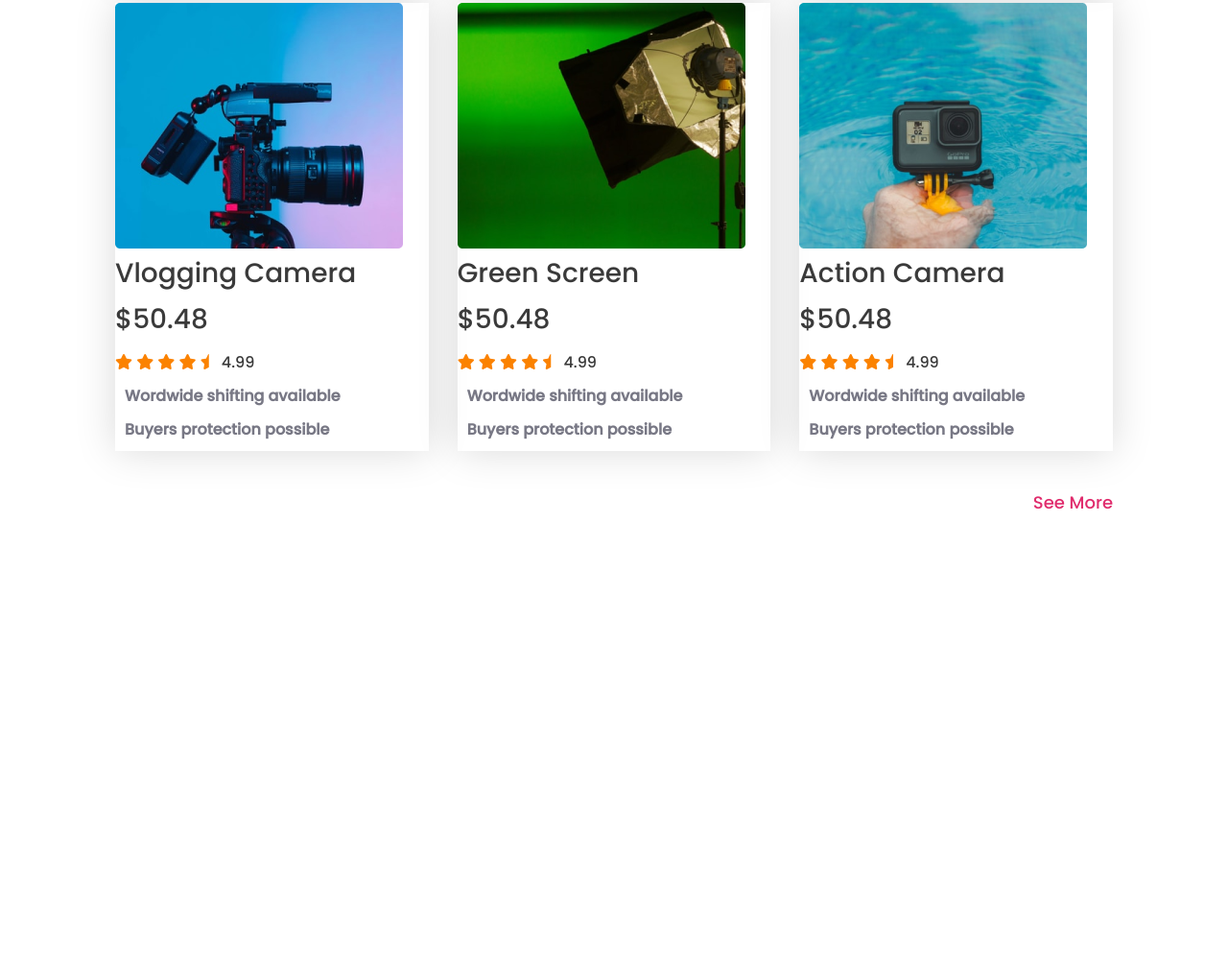
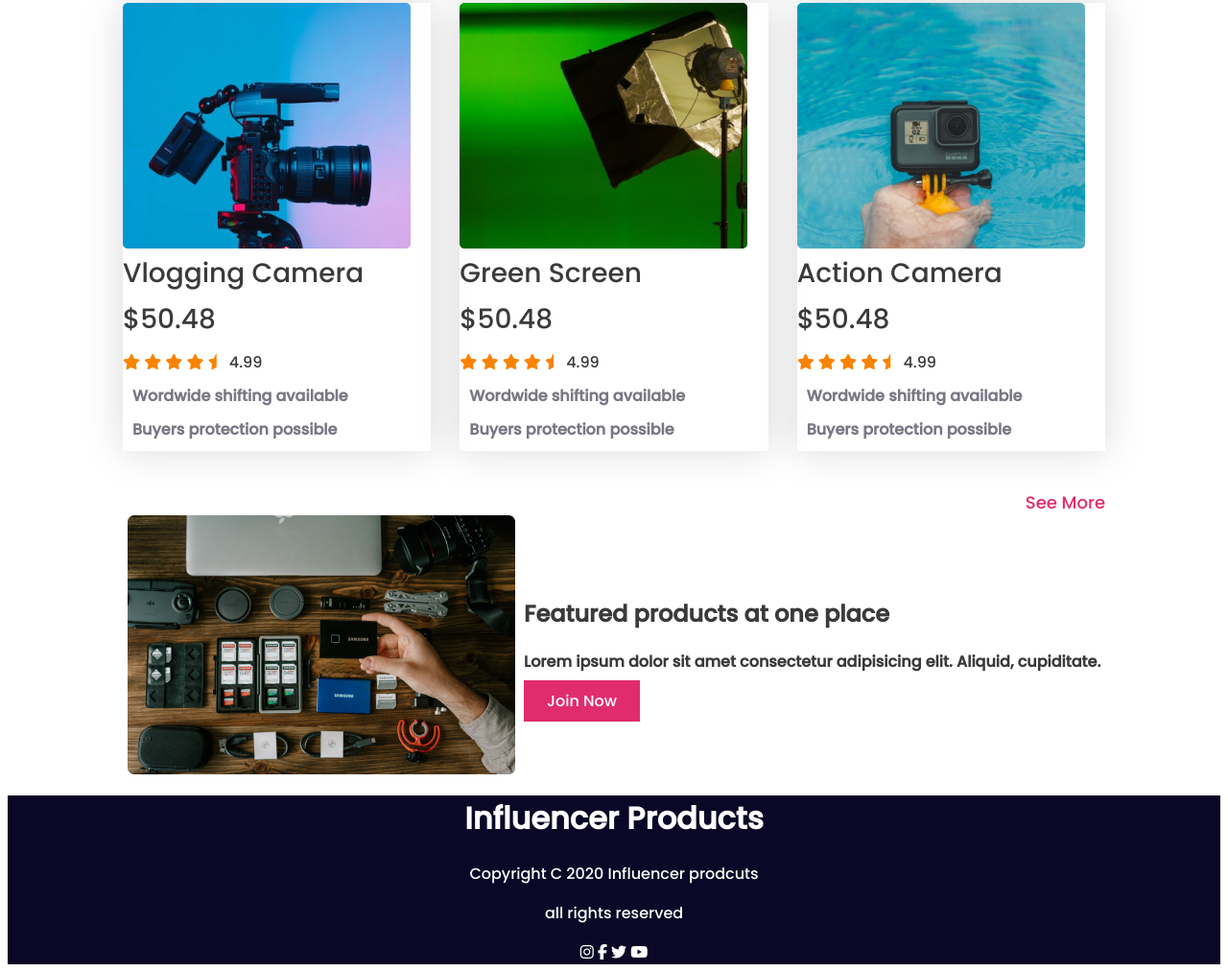
Before and after one commit to arefinnuman/influencer-products, a plain HTML site: page index.html in a window 1280 px wide. Shown: the part 2087-3100 px from the top of the page at 96% size. Before the commit the page ends 2632 px from the top, so only its background shows below. Drawn offline with Linux system fonts and the light colour scheme.

Commit message:
from macbook

```diff
--- a/index.html
+++ b/index.html
@@ -14,7 +14,7 @@
 
 <body>
     <!-- Heading Part -->
-    <header>
+    <header class="container">
         <div class="heading-title">
             <h3>Influencer Products</h3>
         </div>
@@ -30,7 +30,7 @@
     </header>
     <!-- Main Section -->
     <!-- Introduction Part -->
-    <main>
+    <main class="container">
         <section class="introduction-section">
             <div class="introduction-info half-width">
                 <h1>Starting your journey as Influencer</h1>
@@ -253,7 +253,33 @@
             <a class="see-more" href="">See More</a>
         </section>
 
+        <!-- Featured Products -->
+        <section>
+            <article class="featured-section">
+                <div class="featured-image">
+                    <img src="resources/images/gear.png" alt="">
+                </div>
+                <div class="featured-info ">
+                    <h2>Featured products at one place</h2>
+                    <p>Lorem ipsum dolor sit amet consectetur adipisicing elit. Aliquid, cupiditate.</p>
+                    <a href="">Join Now</a>
+                </div>
+            </article>
+        </section>
+
     </main>
+
+    <footer>
+        <h1>Influencer Products</h1>
+        <p>Copyright C 2020 Influencer prodcuts</p>
+        <p>all rights reserved</p>
+        <i class="fa-brands fa-instagram"></i>
+        <i class="fa-brands fa-facebook-f"></i>
+        <i class="fa-brands fa-twitter"></i>
+        <i class="fa-brands fa-youtube"></i>
+    </footer>
+
+
 </body>
 
 </html>
--- a/styles/style.css
+++ b/styles/style.css
@@ -8,6 +8,9 @@
 body {
     color: #3A3A3A;
     font-family: 'Poppins', sans-serif;
+}
+
+.container {
     margin-left: 120px;
     margin-right: 120px;
 }
@@ -169,3 +172,49 @@ nav a {
     color: #E02C6D;
     font-size: large;
 }
+
+/* --------------------------------------------
+               Collection Part
+--------------------------------------------- */
+
+.featured-section {
+    display: flex;
+    justify-content: space-around;
+    align-items: center;
+}
+
+.featured-image {
+    width: 404px;
+    height: 270px;
+}
+
+.featured-info h1 {
+    font-weight: 700;
+    font-size: 38px;
+}
+
+.featured-info p {
+    font-weight: 700;
+    font-size: 16px;
+}
+
+.featured-info a {
+    text-decoration: none;
+    color: white;
+    width: 196px;
+    height: 44px;
+    gap: 8px;
+    padding: 10px 24px;
+    background: #E02C6D;
+
+}
+
+/* --------------------------------------------
+               Footer Part
+--------------------------------------------- */
+footer {
+    margin: 0%;
+    color: white;
+    background: #0A0826;
+    text-align: center;
+}
```
Also changed, not shown: 1 other file.
